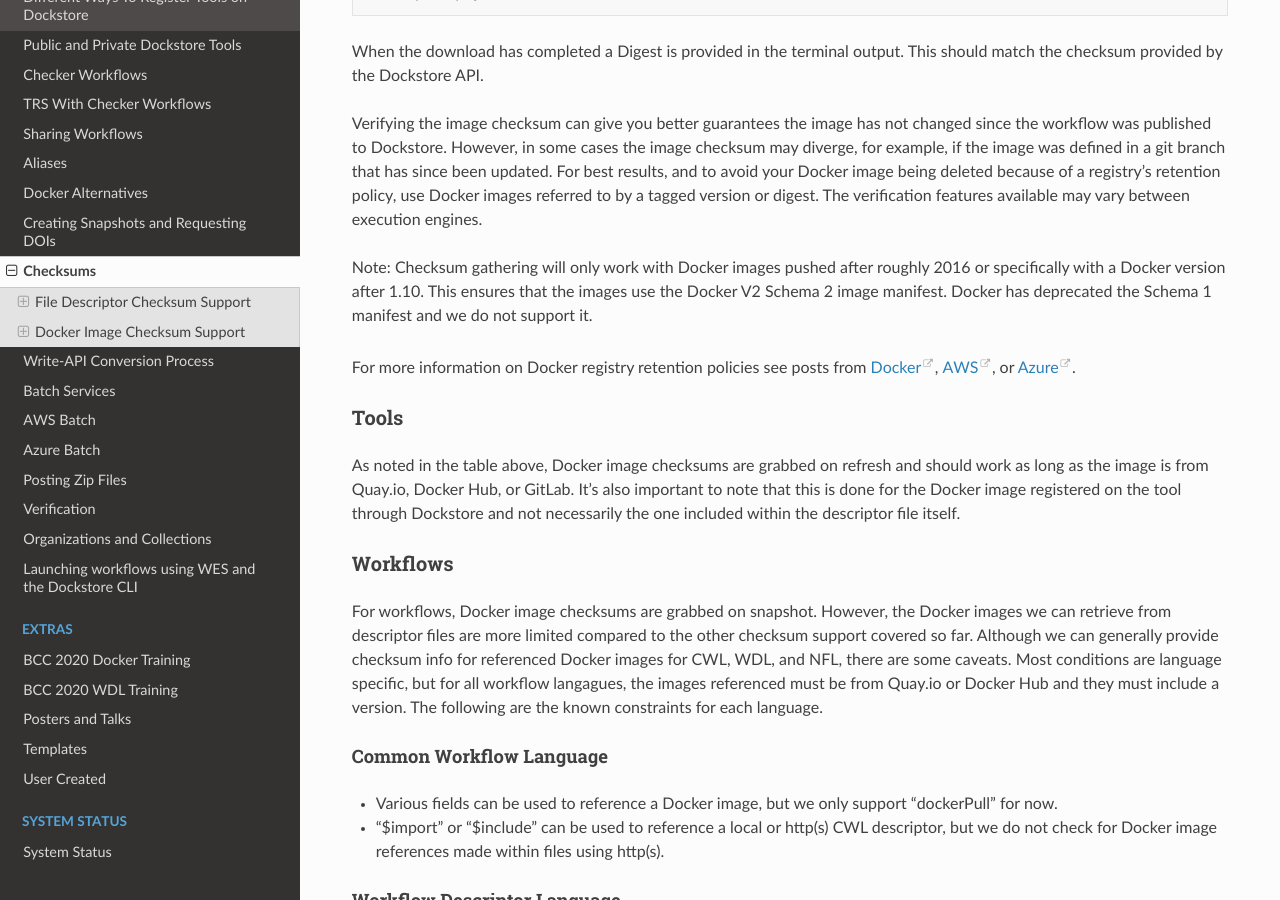
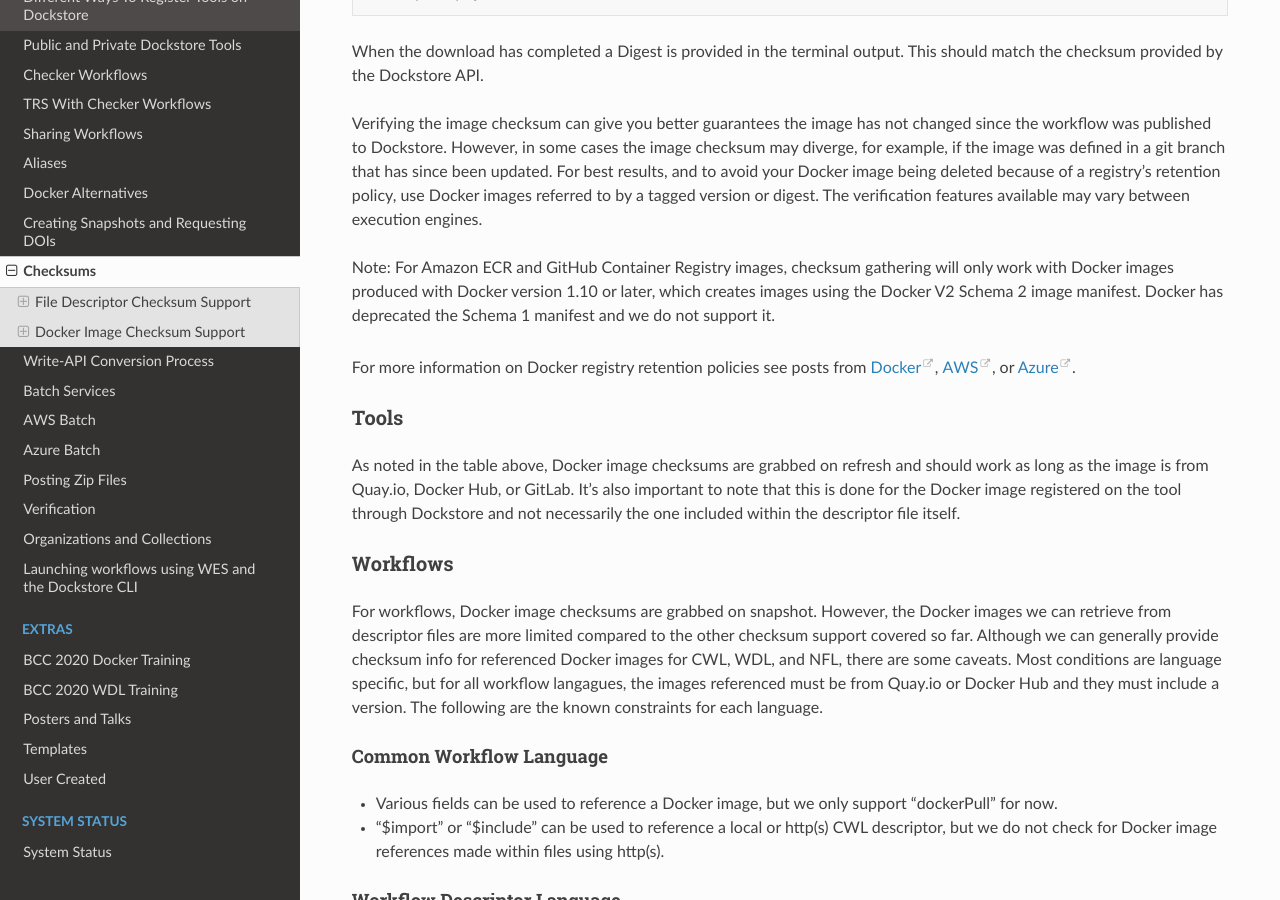
Before and after one commit to dockstore/dockstore-documentation, a Sphinx documentation site: the page built from docs/advanced-topics/checksum-support.rst, in a window 1280 px wide and 900 px high, scrolled down 1975 px. Built offline with Sphinx 7.4.7 and the Read the Docs theme 2.0.0, drawn with Linux system fonts in a browser that asks for light colours.

Commit message:
point out registries

```diff
--- a/docs/advanced-topics/checksum-support.rst
+++ b/docs/advanced-topics/checksum-support.rst
@@ -87,8 +87,8 @@ However, in some cases the image checksum may diverge, for example, if the image
 been updated. For best results, and to avoid your Docker image being deleted because of a registry's retention policy,
 use Docker images referred to by a tagged version or digest. The verification features available may vary between execution engines.
 
-Note: Checksum gathering will only work with Docker images pushed after roughly 2016 or specifically with a Docker version after 1.10.
-This ensures that the images use the Docker V2 Schema 2 image manifest.
+Note: For Amazon ECR and GitHub Container Registry images, checksum gathering will only work with Docker images produced with
+Docker version 1.10 or later, which creates images using the Docker V2 Schema 2 image manifest.
 Docker has deprecated the Schema 1 manifest and we do not support it.
 
 For more information on Docker registry retention policies see posts from `Docker <https://www.docker.com/blog/scaling-dockers-business-to-serve-millions-more-developers-storage/>`_,
```
